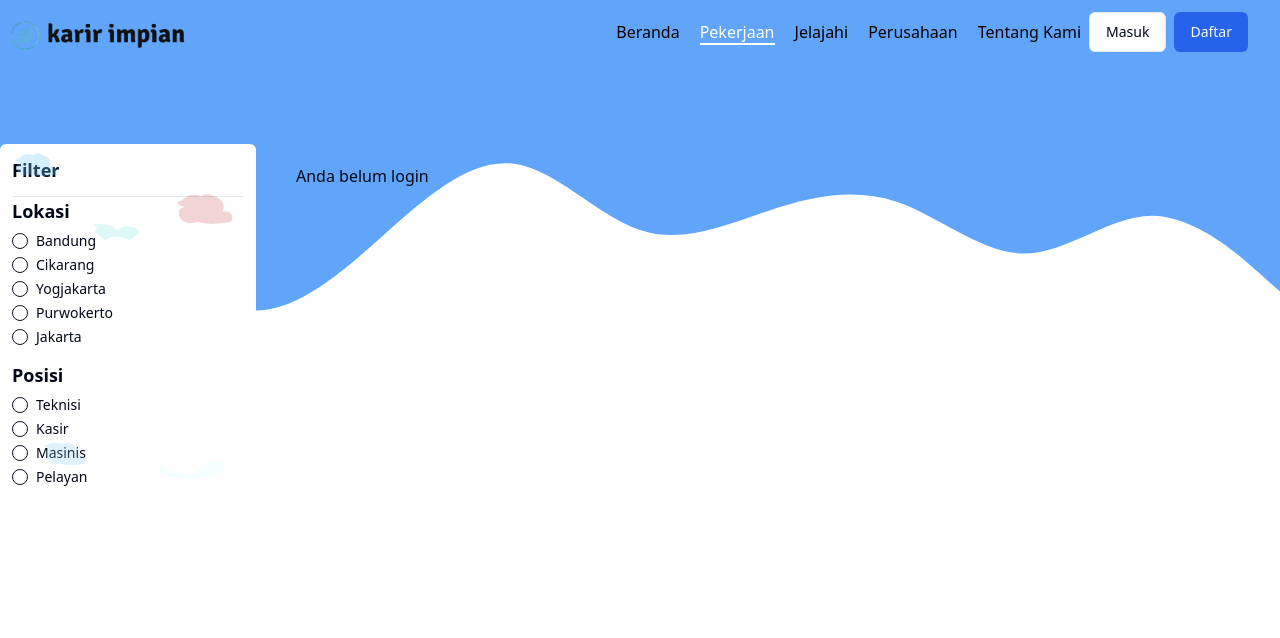
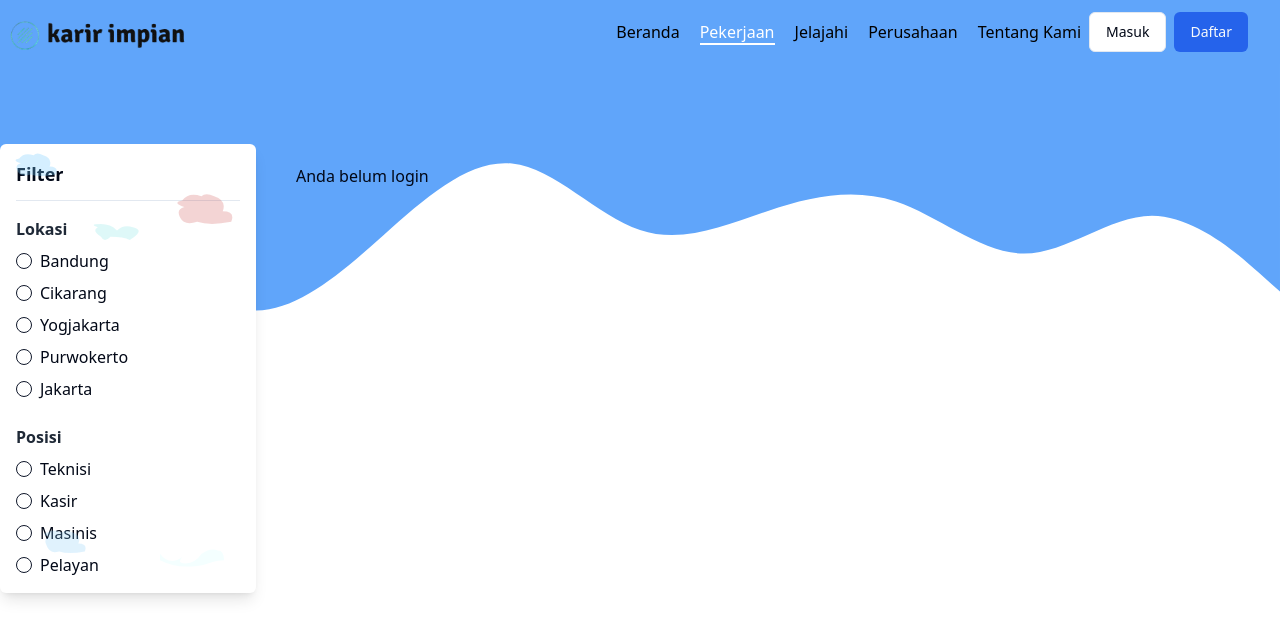
Before and after one commit to renosetiawan033/karir-impian, a React (Vite) app: page /jobs in a window 1280 px wide. Shown: the top 638 px of the page. Built offline with nearby package versions, Linux system fonts and the light colour scheme.

Commit message:
show and hide filter in jobs

```diff
--- a/src/components/FilterCard.jsx
+++ b/src/components/FilterCard.jsx
@@ -28,7 +28,7 @@ const FilterCard = () => {
   }, [selectedValue]);
 
   return (
-    <div className="relative w-full bg-white p-3 rounded-md overflow-hidden">
+    <div className="relative w-full bg-white p-4 rounded-md shadow-lg overflow-hidden">
       {/* Decorative Cloud Shapes */}
       <svg
         className="absolute top-2 left-2 w-1/4 opacity-30"
@@ -70,17 +70,24 @@ const FilterCard = () => {
       <hr className="mt-3 z-10" />
       <RadioGroup value={selectedValue} onValueChange={changeHandler}>
         {fitlerData.map((data, index) => (
-          <div key={index}>
-            <h1 className="font-bold text-lg z-10">{data.fitlerType}</h1>
+          <div key={index} className="mt-4">
+            <h2 className="font-semibold text-md text-gray-800">{data.fitlerType}</h2>
+            <div className="space-y-2 mt-2">
               {data.array.map((item, idx) => {
                 const itemId = `id${index}-${idx}`;
                 return (
-                <div className="flex items-center space-x-2 my-2 z-10" key={itemId}>
+                  <div
+                    className="flex items-center space-x-2"
+                    key={itemId}
+                  >
                     <RadioGroupItem value={item} id={itemId} />
-                  <Label htmlFor={itemId}>{item}</Label>
+                    <Label htmlFor={itemId} className="text-sm sm:text-base">
+                      {item}
+                    </Label>
                   </div>
                 );
               })}
+            </div>
           </div>
         ))}
       </RadioGroup>
--- a/src/components/Jobs.jsx
+++ b/src/components/Jobs.jsx
@@ -5,11 +5,13 @@ import Job from './Job';
 import { useSelector } from 'react-redux';
 import useGetAllJobs from '@/hooks/useGetAllJobs';
 import { motion } from 'framer-motion';
+import { Link } from 'react-router-dom';
 
 const Jobs = () => {
   const { allJobs, searchedQuery } = useSelector((store) => store.job);
   const isLoggedIn = useGetAllJobs(); // Assuming this hook returns true if logged in
   const [filterJobs, setFilterJobs] = useState(allJobs);
+  const [isFilterVisible, setIsFilterVisible] = useState(false); // State to toggle filter visibility
 
   useEffect(() => {
     if (searchedQuery) {
@@ -44,15 +46,27 @@ const Jobs = () => {
           />
         </svg>
 
-        <div className='max-w-full mx-auto pt-20 z-20'> {/* Set z-10 to bring content above SVG */}
-          <div className='flex gap-5 mx-auto max-w-7xl'>
-            <div className='w-1/5'>
+        <div className='max-w-full mx-auto pt-20 z-20'>
+          {/* Button to toggle filter visibility */}
+          <button
+            className="md:hidden bg-blue-500 text-white px-3 py-1 rounded-lg mb-4"
+            onClick={() => setIsFilterVisible(!isFilterVisible)}
+          >
+            {isFilterVisible ? 'Sembunyikan Filter' : 'Tampilkan Filter'}
+          </button>
+
+          {/* Flex container for Filter and Jobs */}
+          <div className='flex flex-col md:flex-row gap-5 mx-auto max-w-7xl'>
+            {/* Filter Section */}
+            <div className={`w-full md:w-1/5 ${isFilterVisible ? 'block' : 'hidden md:block'}`}>
               <FilterCard />
             </div>
-            <div className='flex-1 h-[88vh] overflow-y-auto p-5'>
+
+            {/* Job Listings Section */}
+            <div className={`flex-1 h-[88vh] overflow-y-auto p-5 ${isFilterVisible ? 'md:w-4/5' : 'md:w-full'}`}>
               {isLoggedIn ? (
                 filterJobs.length > 0 ? (
-                  <div className='grid grid-cols-3 gap-4'>
+                  <div className='grid grid-cols-1 sm:grid-cols-2 md:grid-cols-3 gap-4'>
                     {filterJobs.map((job) => (
                       <motion.div
                         initial={{ opacity: 0, x: 100 }}
@@ -61,7 +75,10 @@ const Jobs = () => {
                         transition={{ duration: 0.3 }}
                         key={job?._id}
                       >
-                        <Job job={job} />
+                        {/* Link to Job details page */}
+                        <Link to={`/jobs/${job._id}`}>
+                          <Job job={job} />
+                        </Link>
                       </motion.div>
                     ))}
                   </div>
@@ -69,7 +86,7 @@ const Jobs = () => {
                   <span>Tidak ada lowongan</span>
                 )
               ) : (
-                <span >Anda belum login</span>
+                <span>Anda belum login</span>
               )}
             </div>
           </div>
```
Lines whose indentation alone changed are shown as unchanged.
